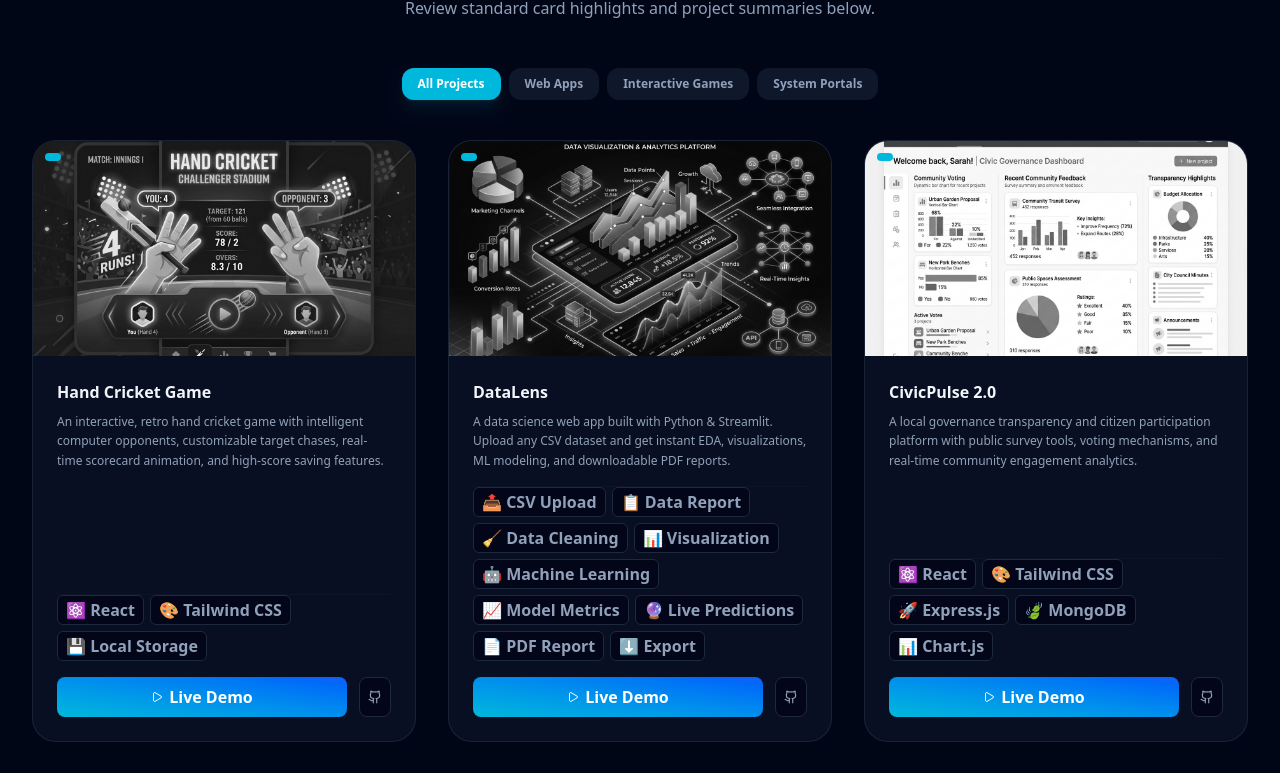
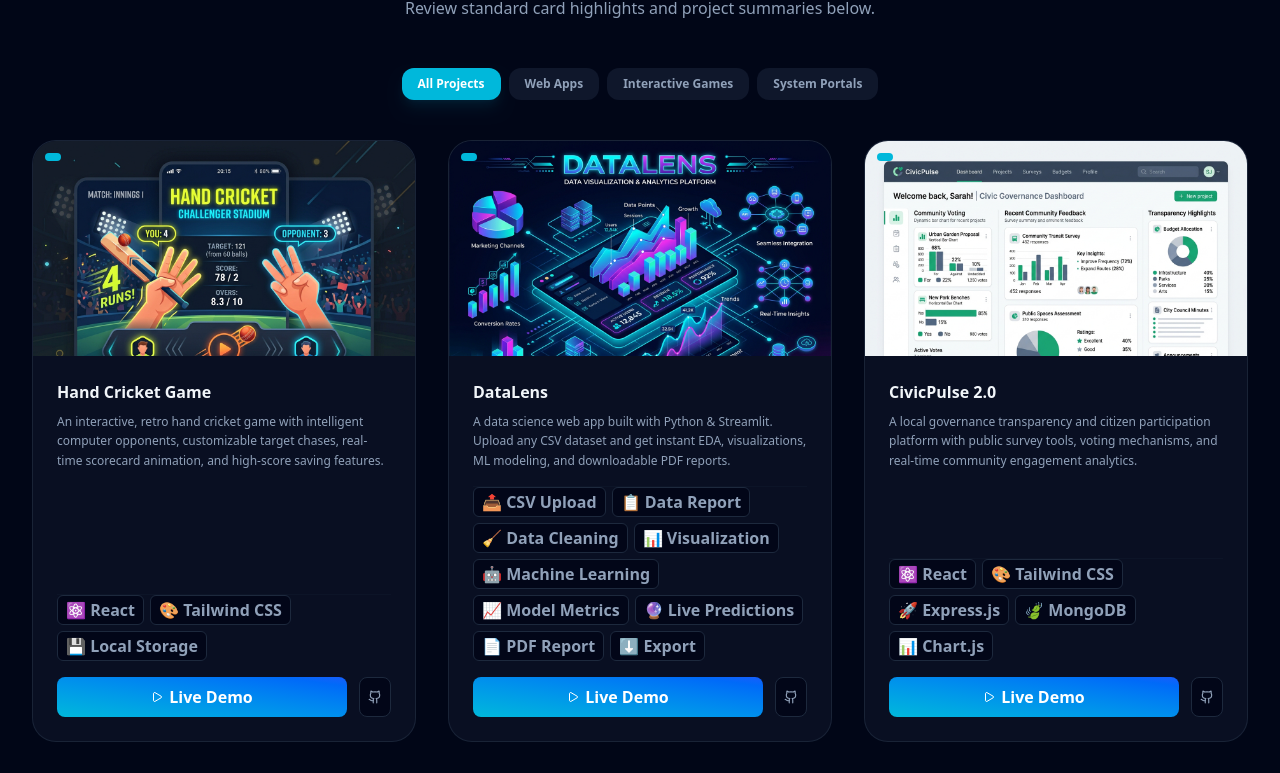
Before and after one commit to Adarshshukla45/NewPortfolio, a React (Vite) app: page / in a window 1280 px wide. Shown: the part 2458-3231 px from the top of the page. Built offline with nearby package versions, Linux system fonts and the light colour scheme.

Commit message:
Update image paths and assets

```diff
--- a/src/App.jsx
+++ b/src/App.jsx
@@ -585,7 +585,7 @@ export default function App() {
                     <img
                       src={project.image}
                       alt={project.name}
-                      className="w-full h-full object-cover filter grayscale group-hover:grayscale-0 group-hover:scale-105 transition-all duration-500"
+                      // className="w-full h-full object-cover filter grayscale group-hover:grayscale-0 group-hover:scale-105 transition-all duration-500"
                     />
                     {project.featured && (
                       <span className="absolute top-3 left-3 bg-cyan-500 text-white text-3xs font-extrabold uppercase px-2 py-1 rounded-md tracking-wider">
```
